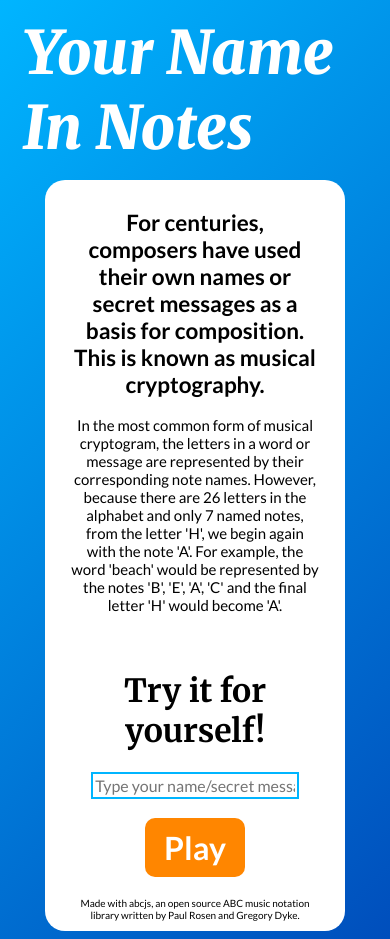
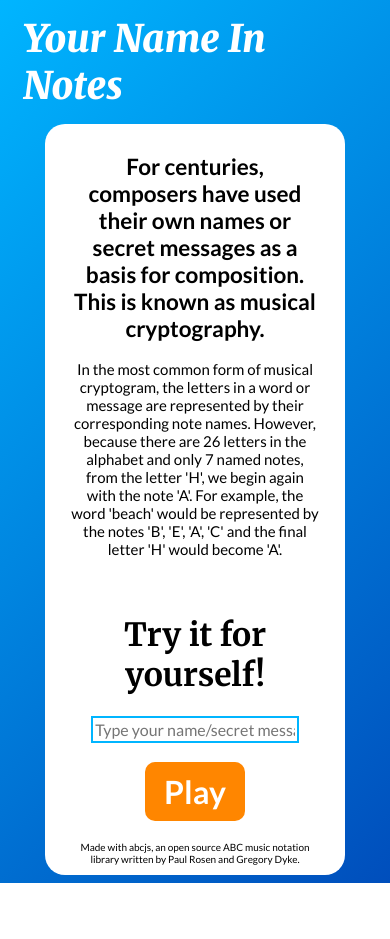
Before and after one commit to crocodilerocker/Musical-Cryptogram, a plain HTML site: page index.html in a window 390 px wide. After the commit the page ends 883 px from the top, so only its background shows below. Drawn offline with Linux system fonts and the light colour scheme.

Commit message:
media query - change logo size

```diff
--- a/styles.css
+++ b/styles.css
@@ -43,6 +43,13 @@ h1 {
     text-align: left;
     font-style: italic;
     margin: 15px;
+}
+
+@media(max-width: 720px) {
+    .header {
+        font-size: 38px;
+        width: 250px;
+    }
 }
 
 .header:hover {
```
